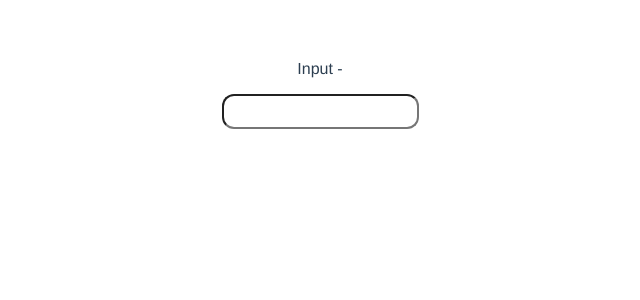
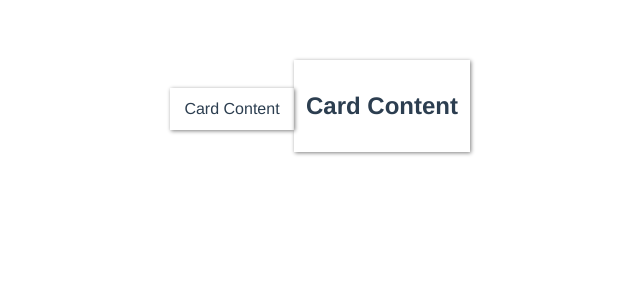
Before and after one commit to deepak252/vuejs-tutorial, a Vue app: page / in a window 1280 px wide. Shown: the top 300 px of the page, without its empty margins (320-960 px from the left). Built offline with nearby package versions, Linux system fonts and the light colour scheme.

Commit message:
Slots: basic example

```diff
--- a/src/App.vue
+++ b/src/App.vue
@@ -1,14 +1,15 @@
 <template>
-    <p>Input - {{name}}</p>
-    <CustomInput v-model="name"/>
+    <!-- <Card content="Card Content"/> -->
+    <Card>Card Content</Card>
+    <Card><h2>Card Content</h2></Card>
 </template>
 <script>
-import CustomInput from'./components/CustomInput.vue'
+import Card from'./components/Card.vue'
 
 export default {
     name: 'App',
     components: {
-        CustomInput
+        Card
     },
     data(){
         return {
--- /dev/null
+++ b/src/components/Card.vue
@@ -0,0 +1,20 @@
+<template>
+    <!-- <div class="card"> {{content}} </div> -->
+    <div class="card"> <slot>Default Content</slot> </div>
+</template>
+
+<script>
+export default {
+    name: 'Card',
+    // props: ['content']
+}
+</script>
+
+<style scoped>
+.card{
+    display: inline-block;
+    padding: 12px;
+    box-shadow: 1px 1px 4px gray;
+    min-width: 100px;
+}
+</style>
```
